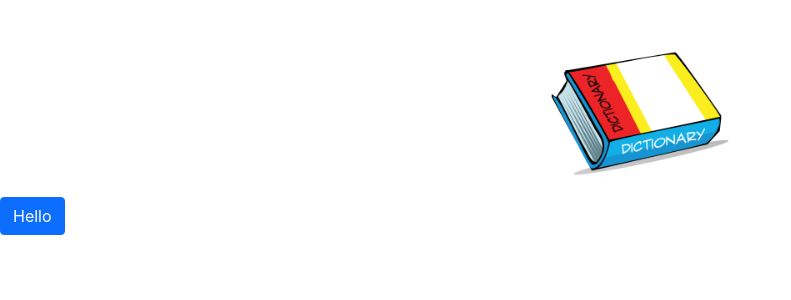
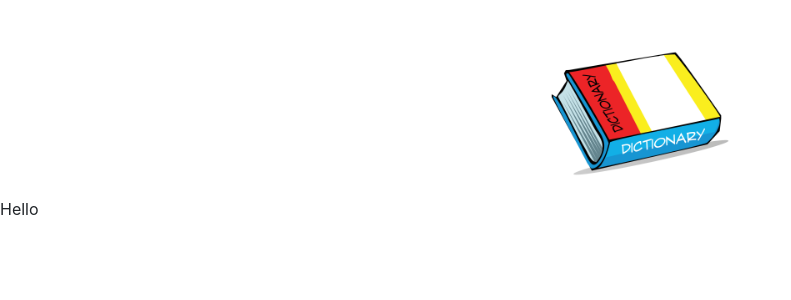
Before and after one commit to casakc/react-add-on-week-1, a React (Create React App) app: page / in a window 1280 px wide. Shown: the top 300 px of the page, without its empty margins (0-791 px from the left). Built offline with nearby package versions, Linux system fonts and the light colour scheme.

Commit message:
Update App.js

```diff
--- a/src/App.js
+++ b/src/App.js
@@ -6,8 +6,7 @@ export default function App() {
     <div className="App">
       <header className="App-header">
         <img src={logo} className="App-logo img-fluid" alt="logo" />
-       <a href="" className="btn btn-primary">
-       Hello</a>
+       Hello
       </header>
     </div>
   );
```
